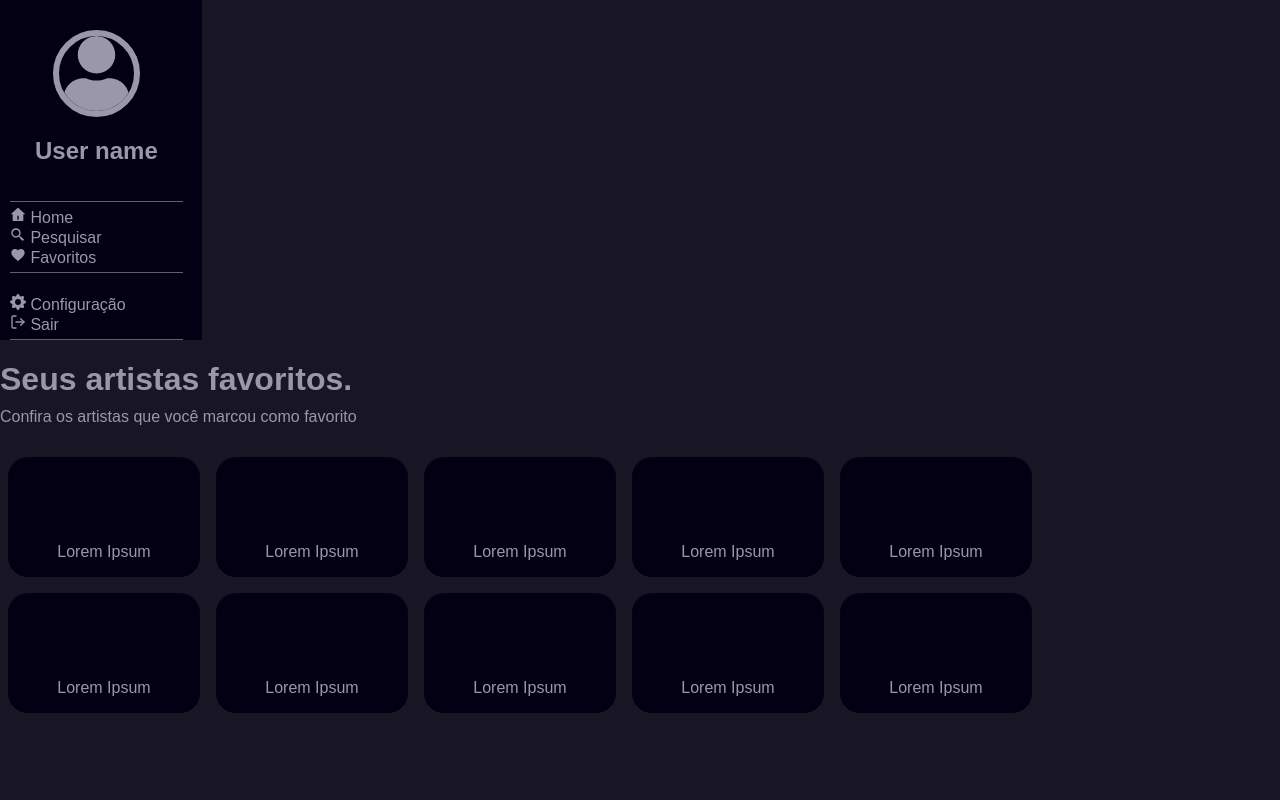
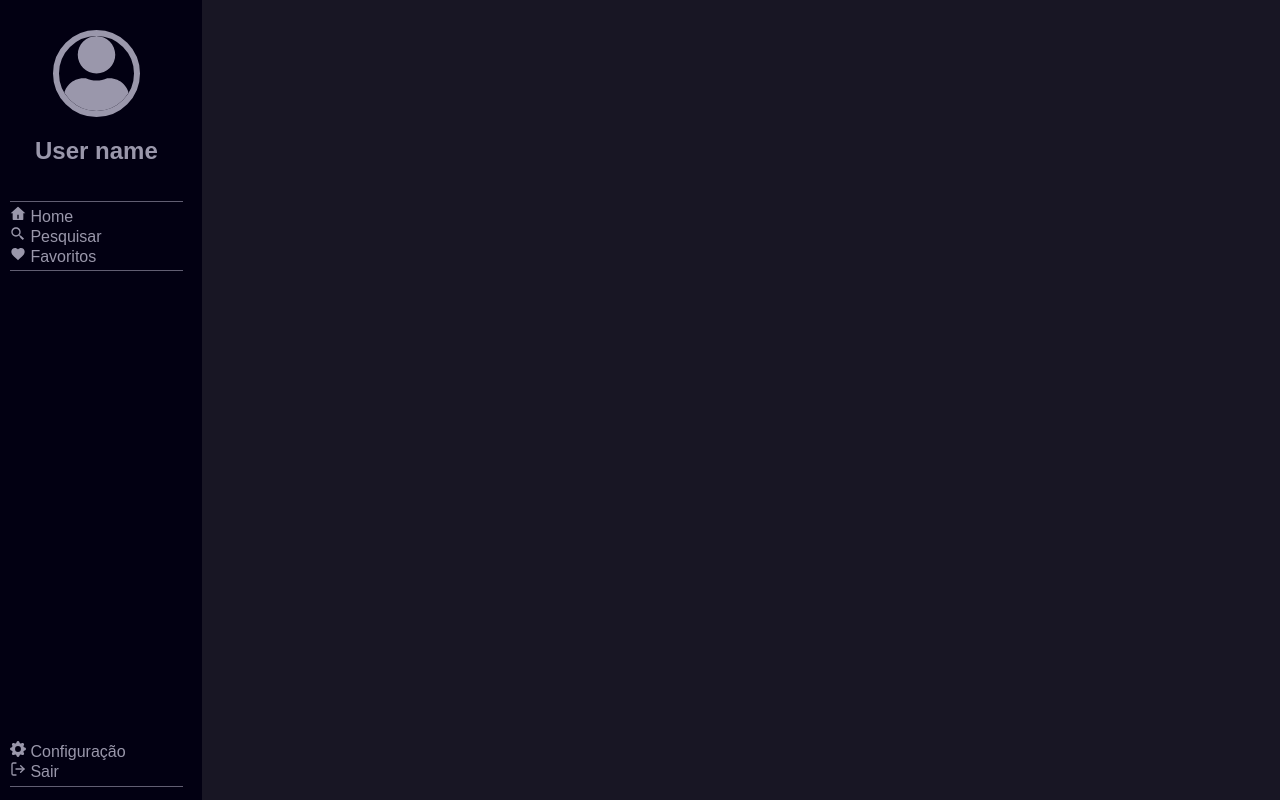
Before and after one commit to oliveira533/AcervoMusical, a React (Create React App) app in the folder visual/: page / in a window 1280 px wide. Built offline with nearby package versions, Linux system fonts and the light colour scheme; the HTML template or start-up script is replaced by a standard one.

Commit message:
Vou recomeçar as telas, pois estava ficando conseguindo ajustar a tela

```diff
--- a/visual/src/App.css
+++ b/visual/src/App.css
@@ -1,5 +1,6 @@
 .App{
-  display: inline-block;
+  display: flex;
+  justify-content: space-between;
   height: 100vh;
   width: 100vw;
 }
@@ -13,3 +14,10 @@
 ::-webkit-scrollbar-thumb {
   background: #020012;
 }
+.nav{
+  width: 15vw;
+}
+
+.main{
+  width: 85%;
+}
--- a/visual/src/App.jsx
+++ b/visual/src/App.jsx
@@ -1,16 +1,11 @@
 import './App.css';
 import './colors.css';
-import NavOff from './components/navbar/navbaroff.jsx';
-import MainOff from './components/main/mainoff.jsx';
 import NavIn from './components/navbar/navbarin.jsx';
-import Search from './components/search/search.jsx';
-import Favorite from './components/favorite/favorite.jsx';
 
 function App() {
   return (
     <div className="App main-color">
-      <NavIn/>
-      <Favorite/>
+      <NavIn className="nav"/>
     </div>
   );
 }
--- a/visual/src/components/navbar/navbarin.css
+++ b/visual/src/components/navbar/navbarin.css
@@ -7,7 +7,6 @@
 .nav{
     padding-top: 30px;
     padding-left: 10px;
-    /* height: ; */
     width: 15vw;
 }
 .user{
--- a/visual/src/index.css
+++ b/visual/src/index.css
@@ -1,4 +1,6 @@
 body {
+  width: 100vw;
+  height: 100vh;
   margin: 0;
   font-family: 'arial', BlinkMacSystemFont, 'Segoe UI', 'Roboto', 'Oxygen',
     'Ubuntu', 'Cantarell', 'Fira Sans', 'Droid Sans', 'Helvetica Neue',
```
